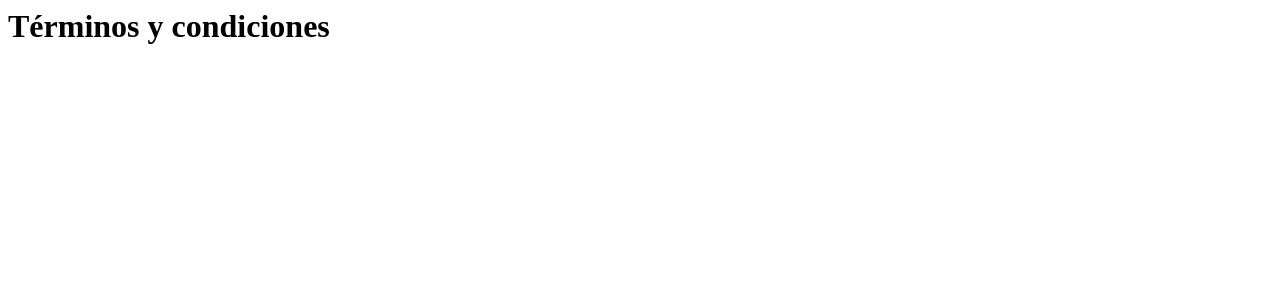
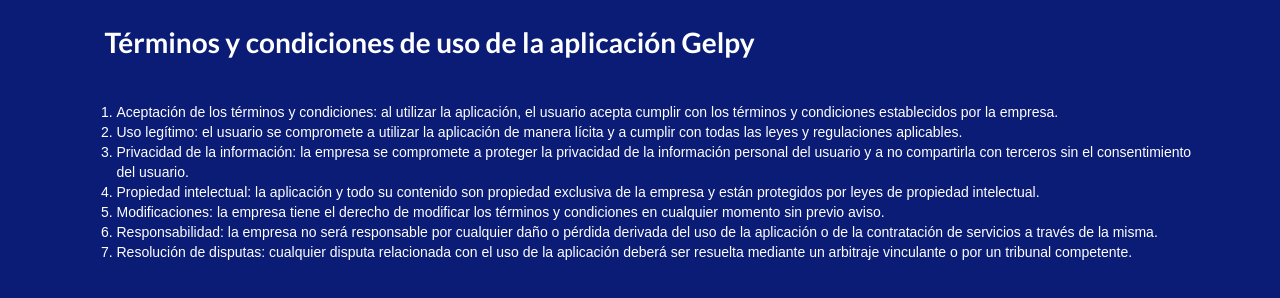
Before and after one commit to Gelpy/SiteUnderConstruction, a plain HTML site: page terms.html in a window 1280 px wide. Drawn offline with nearby package versions, Linux system fonts and the light colour scheme; a web font is replaced by a local one.

Commit message:
Update terms.html

```diff
--- a/terms.html
+++ b/terms.html
@@ -1 +1,40 @@
-<h1>Términos y condiciones</h1>
+<!DOCTYPE html>
+<html lang="es">
+  <head>
+    <meta property="og:image" content="seo-image.png">
+    <meta charset="utf-8">
+    <meta name="viewport" content="width=device-width, initial-scale=1">
+    <meta name="description" content="Términos y condiciones de uso de la aplicación Gelpy">
+    <link rel="stylesheet" href="https://cdn.jsdelivr.net/npm/semantic-ui@2.4.2/dist/semantic.min.css">
+    <link href="https://fonts.googleapis.com/css2?family=Gilroy:wght@500&display=swap" rel="stylesheet">
+    <link rel="icon" type="image/png" href="favicon.png">
+    <style>
+      body {
+        background-color: #0A1C75;
+        color: white;
+        font-family: 'Gilroy Medium', sans-serif;
+      }
+      .header .ui.header {
+        color: white;
+        padding: 1em;
+      }
+    </style>
+    <title>Términos y Condiciones de Uso - Gelpy</title>
+  </head>
+  <body>
+    <div class="ui container">
+      <div class="header">
+        <h1 class="ui header">Términos y condiciones de uso de la aplicación Gelpy</h1>
+      </div>
+      <ol>
+        <li>Aceptación de los términos y condiciones: al utilizar la aplicación, el usuario acepta cumplir con los términos y condiciones establecidos por la empresa.</li>
+        <li>Uso legítimo: el usuario se compromete a utilizar la aplicación de manera lícita y a cumplir con todas las leyes y regulaciones aplicables.</li>
+        <li>Privacidad de la información: la empresa se compromete a proteger la privacidad de la información personal del usuario y a no compartirla con terceros sin el consentimiento del usuario.</li>
+        <li>Propiedad intelectual: la aplicación y todo su contenido son propiedad exclusiva de la empresa y están protegidos por leyes de propiedad intelectual.</li>
+        <li>Modificaciones: la empresa tiene el derecho de modificar los términos y condiciones en cualquier momento sin previo aviso.</li>
+        <li>Responsabilidad: la empresa no será responsable por cualquier daño o pérdida derivada del uso de la aplicación o de la contratación de servicios a través de la misma.</li>
+        <li>Resolución de disputas: cualquier disputa relacionada con el uso de la aplicación deberá ser resuelta mediante un arbitraje vinculante o por un tribunal competente.</li>
+      </ol>
+    </div>
+  </body>
+</html>
```
